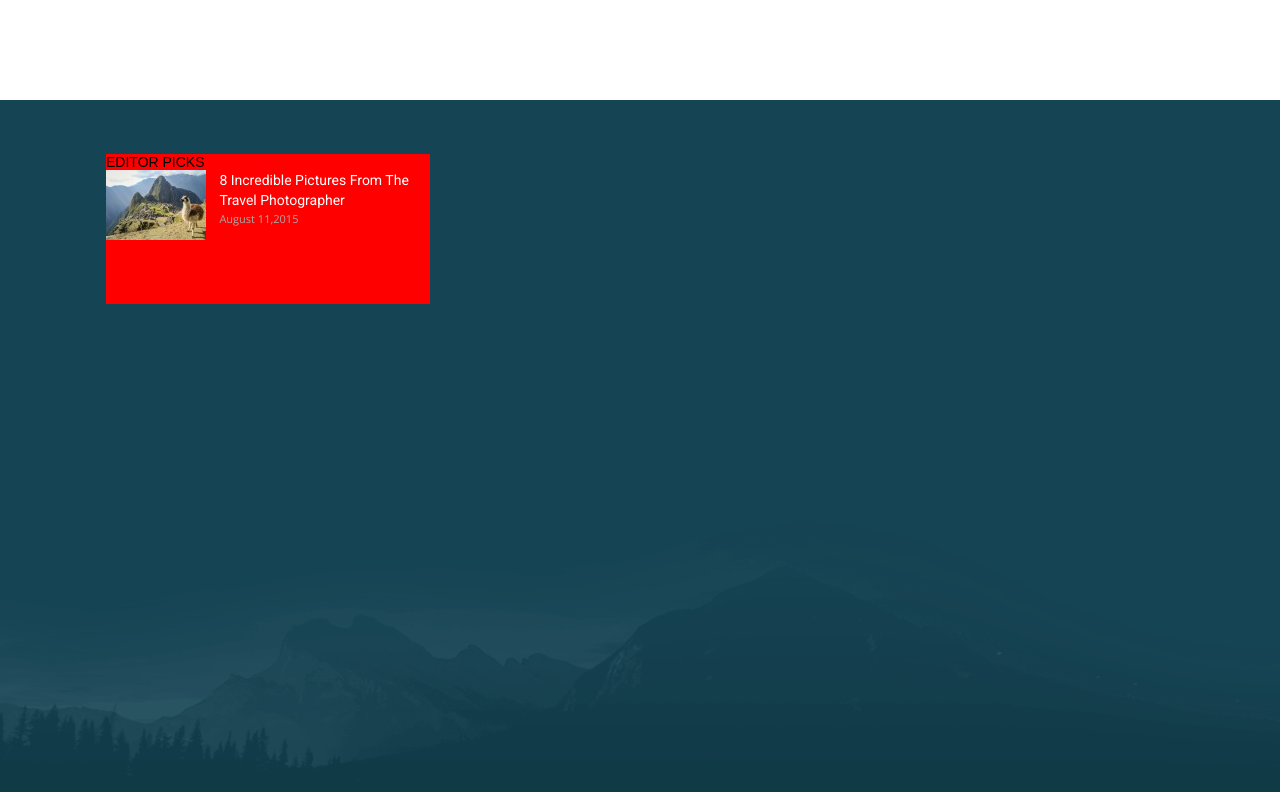
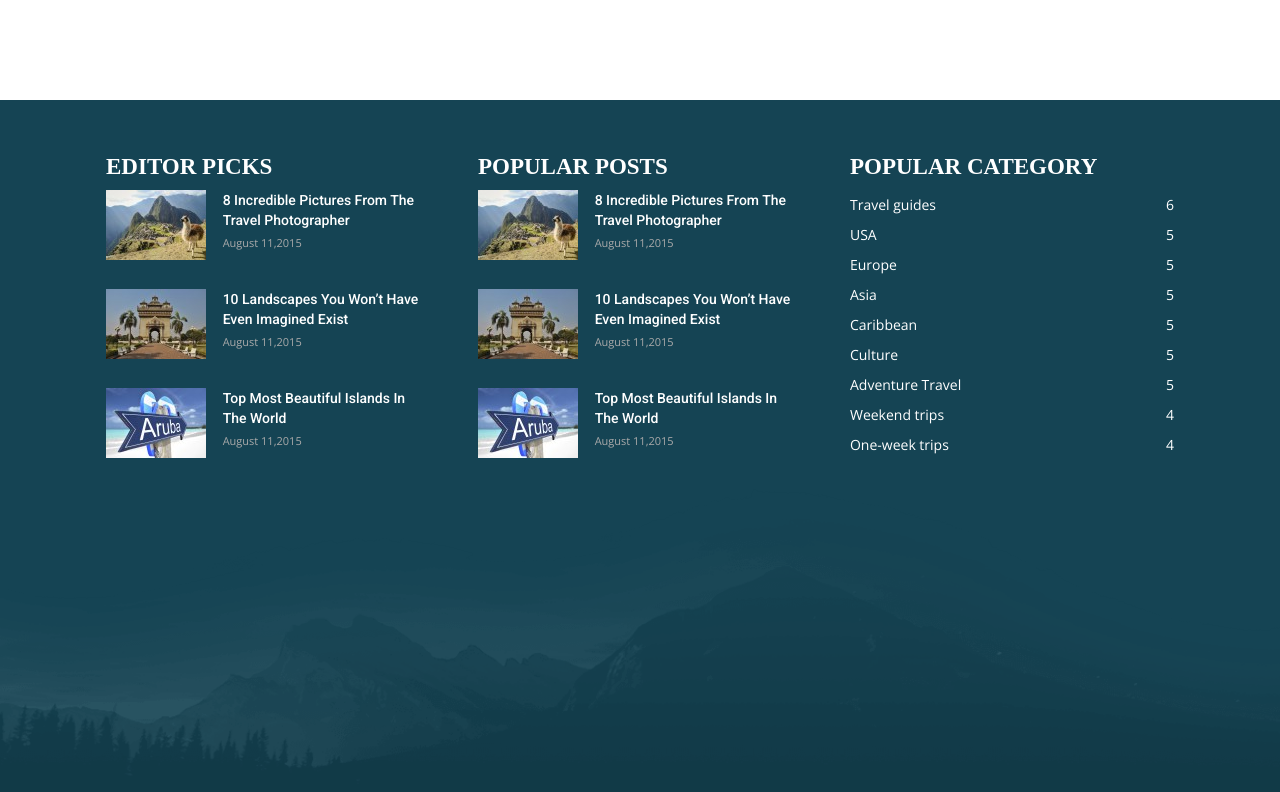
Before and after one commit to ozayakbas/tag-div, a website: page index.html in a window 1280 px wide. Shown: the part 2170-2962 px from the top of the page. Drawn offline with nearby package versions, Linux system fonts and the light colour scheme; a web font is replaced by a local one.

Commit message:
footer-con

```diff
--- a/assets/css/less/tag-div.less
+++ b/assets/css/less/tag-div.less
@@ -233,20 +233,52 @@ footer {
 	background-position:bottom;
 
 }
-footer .container .footer-cat {
+footer .container .footer-row {
 	width:calc(33.333% - 48px );
 	margin: 54px 24px 20px 24px;
-	height: 150px;
-	background-color:red;
-	display: inline-block;
+	float: left;
 }
-footer .container .footer-cat .item-details .deneme h3 a{
+footer .container .footer-row .cat-name{
+	font-family: "Sue Ellen Francisco";
+	font-size: 23px;
+	font-weight: bold;
+	color: #fff;
+	margin-bottom: 10px;
+}
+footer .container .footer-row .footer-col{
+	padding-bottom: 26px;
+}
+footer .container .footer-row .footer-col .item-details .details{
+	width: 64%;
+	float: right;
+}
+footer .container .footer-row .footer-col .item-details .details h3 a{
 	color: #fff;
 	font-size: 14px;
 	line-height: 20px;
 	font-family: roboto,sans-serif;
+	font-weight: 400;
+	margin-bottom: 4px;
+	display: inline-block;
 }
-footer .container .footer-cat .item-details .deneme{
-	width: 65%;
+footer .container .footer-row .footer-col .item-details .details h3 a:hover{
+	color: #4db2ec;
+}
+footer .container .footer-row .popular-cat .aside li a .string,.number{
+	color: #fff;
+	font-size: 14px;
+	font-family: open sans,arial,sans-serif;
+}
+footer .container .footer-row .popular-cat .aside li{
+	clear: both;
+	line-height: 30px;
+}
+footer .container .footer-row .popular-cat .aside li a .string{
+	float: left;
+}
+footer .container .footer-row .popular-cat .aside li a .number{
 	float: right;
 }
+footer .container .footer-row .popular-cat .aside li a span:hover{
+	color: #4db2ec;
+}
--- a/index.html
+++ b/index.html
@@ -6,10 +6,10 @@
 	<link rel="stylesheet" href="assets/css/tag-div.css">
 	<script src="https://kit.fontawesome.com/ccb6a38bc5.js" crossorigin="anonymous"></script>
 	<link href="https://fonts.googleapis.com/css?family=Sue+Ellen+Francisco&display=swap" rel="stylesheet">
-	<link href="https://fonts.googleapis.com/css?family=Roboto&display=swap" rel="stylesheet">
+	<link href="https://fonts.googleapis.com/css?family=Roboto:500&display=swap" rel="stylesheet">
 	<link href="https://fonts.googleapis.com/css?family=Open+Sans&display=swap" rel="stylesheet">
 	<link href="https://fonts.googleapis.com/css?family=Sue+Ellen+Francisco&display=swap" rel="stylesheet">
-	<meta name="viewport" content="width=device-width, initial-scale=1.0, user-scalable=0, minimum-scale=1.0, maximum-scale=1.0, minimal-ui" />
+	<meta name="viewport" content="width=device-width, initial-scale=1.0, user-scalable=0, minimum-scale=1.0, maximum-scale=1.0, minimal-ui"/>
 </head>
 <body>
 	<header>
@@ -194,14 +194,107 @@
 	</article>
 	<footer>
 		<div class="container">
-			<div class="footer-cat">
+			<div class="footer-row">
 				<h4 class="cat-name">EDITOR PICKS</h4>
-				<div class="item-details">
-					<img src="/assets/img/41-100x70.jpg" alt="">
-					<div class="deneme">
-						<h3><a href="#">8 Incredible Pictures From The Travel Photographer</a></h3>
-						<span class="post-date">August 11,2015</span>
+				<div class="footer-col">
+					<div class="item-details">
+						<img src="/assets/img/41-100x70.jpg" alt="">
+						<div class="details">
+							<h3><a href="#">8 Incredible Pictures From The Travel Photographer</a></h3>
+							<span class="post-date">August 11,2015</span>
+						</div>
 					</div>
+				</div>
+				<div class="footer-col">
+					<div class="item-details">
+						<img src="/assets/img/24-100x70.jpg" alt="">
+						<div class="details">
+							<h3><a href="#">10 Landscapes You Won’t Have Even Imagined Exist</a></h3>
+							<span class="post-date">August 11,2015</span>
+						</div>
+					</div>
+				</div>
+				<div class="footer-col">
+					<div class="item-details">
+						<img src="/assets/img/19-100x70.jpg" alt="">
+						<div class="details">
+							<h3><a href="#">Top Most Beautiful Islands In The World</a></h3>
+							<span class="post-date">August 11,2015</span>
+						</div>
+					</div>
+				</div>
+			</div>
+			<div class="footer-row">
+				<h4 class="cat-name">POPULAR POSTS</h4>
+				<div class="footer-col">
+					<div class="item-details">
+						<img src="/assets/img/41-100x70.jpg" alt="">
+						<div class="details">
+							<h3><a href="#">8 Incredible Pictures From The Travel Photographer</a></h3>
+							<span class="post-date">August 11,2015</span>
+						</div>
+					</div>
+				</div>
+				<div class="footer-col">
+					<div class="item-details">
+						<img src="/assets/img/24-100x70.jpg" alt="">
+						<div class="details">
+							<h3><a href="#">10 Landscapes You Won’t Have Even Imagined Exist</a></h3>
+							<span class="post-date">August 11,2015</span>
+						</div>
+					</div>
+				</div>
+				<div class="footer-col">
+					<div class="item-details">
+						<img src="/assets/img/19-100x70.jpg" alt="">
+						<div class="details">
+							<h3><a href="#">Top Most Beautiful Islands In The World</a></h3>
+							<span class="post-date">August 11,2015</span>
+						</div>
+					</div>
+				</div>
+			</div>
+			<div class="footer-row">
+				<h4 class="cat-name">POPULAR CATEGORY</h4>
+				<div class="popular-cat">
+					<ul class="aside">
+						<li><a href="#">
+							<span class="string">Travel guides</span>
+							<span class="number">6</span>
+						</a></li>
+						<li><a href="#">
+							<span class="string">USA</span>
+							<span class="number">5</span>
+						</a></li>
+						<li><a href="#">
+							<span class="string">Europe</span>
+							<span class="number">5</span>
+						</a></li>
+						<li><a href="#">
+							<span class="string">Asia</span>
+							<span class="number">5</span>
+						</a></li>
+						<li><a href="#">
+							<span class="string">Caribbean</span>
+							<span class="number">5</span>
+						</a></li>
+						<li><a href="#">
+							<span class="string">Culture</span>
+							<span class="number">5</span>
+						</a></li>
+						<li><a href="#">
+							<span class="string">Adventure Travel</span>
+							<span class="number">5</span>
+						</a></li>
+						<li><a href="#">
+							<span class="string">Weekend trips</span>
+							<span class="number">4</span>
+						</a></li>
+						<li><a href="#">
+							<span class="string">One-week trips</span>
+							<span class="number">4</span>
+						</a></li>
+					</ul>
 				</div>
 			</div>
 		</div>
```
Also changed, not shown: assets/css/tag-div.css, assets/img/19-100x70.jpg (added), assets/img/24-100x70.jpg (added).
